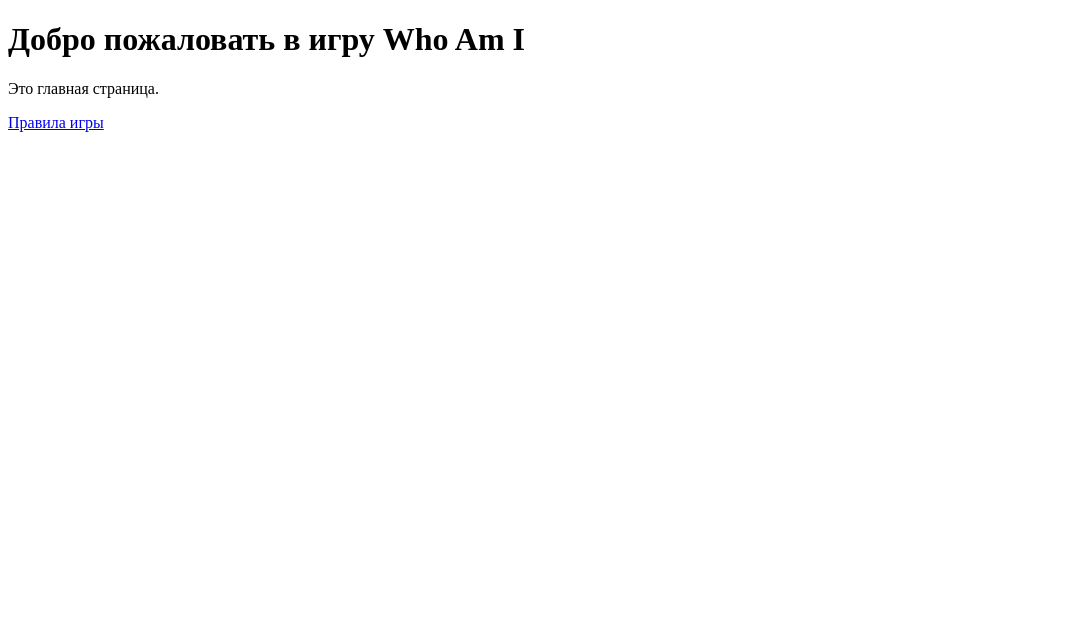
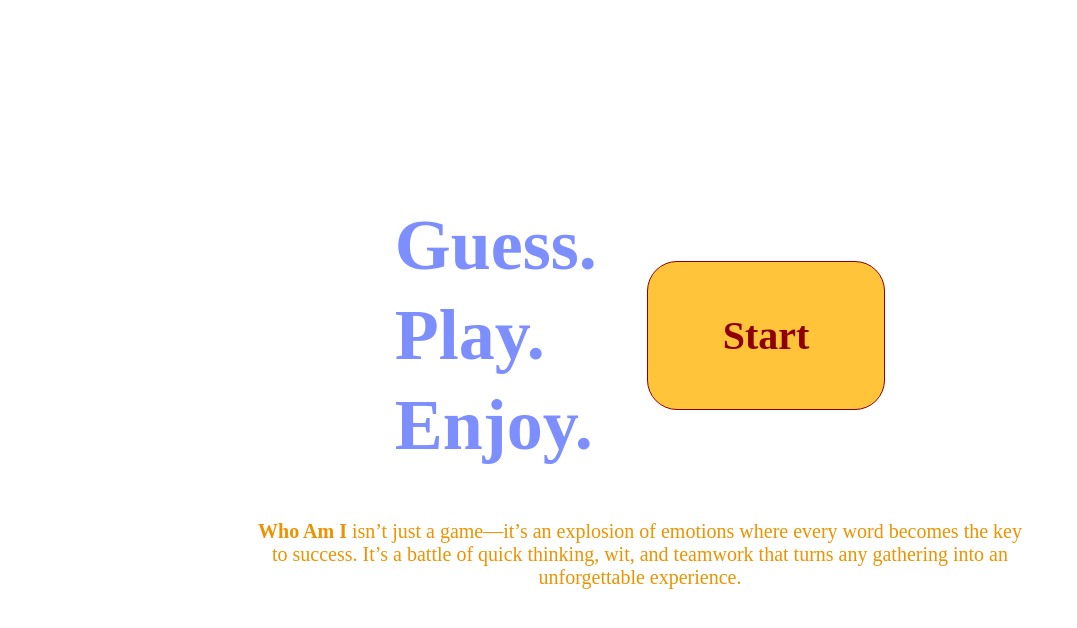
Before and after one commit to dorley174/whoami, a Next.js app: page / in a window 1280 px wide. Shown: the top 628 px of the page, without its empty margins (0-1077 px from the left). Built offline with nearby package versions, Linux system fonts and the light colour scheme.

Commit message:
feat: added start page

```diff
--- /dev/null
+++ b/src/css/styles.module.css
@@ -0,0 +1,70 @@
+.headertitle {
+    width: 60vw;
+
+    display: flex;
+    flex-direction: column;
+    justify-content: center;
+    align-items: center;
+
+    margin: 200px auto 0     auto;
+}
+
+.headersubtitle {
+    display: flex;
+    flex-direction: row;
+    flex-grow: 1;
+    justify-content: center;
+    align-items: center;
+}
+
+.playbutton {
+    border: 1px solid #8E0000;
+    border-radius: 30px;
+    padding: 10px 75px;
+
+    margin-left: 50px;
+
+    background-color: #FFC43A;
+    color: #8E0000;
+
+    text-decoration: none;
+    font-weight: 900;
+    font-size: 40px;
+}
+
+.headerdesc {
+    margin-top: 30px;
+    color: #ED9200;
+    font-size: 1.25rem;
+    text-align: center;
+}
+
+.playbutton:hover {
+
+}
+
+.headerspan {
+  color: #7D8EFF;
+  font-size: 3rem;
+  font-weight: 700;
+  line-height: 1.25;
+  text-align: center;
+
+}
+
+@media (min-width: 768px) {
+  .headerspan {
+    font-size: 3.75rem;
+    text-align: left;
+  }
+}
+
+@media (min-width: 1024px) {
+  .headerspan {
+    font-size: 4.5rem;
+  }
+}
+
+.block {
+    display: block;
+}
--- a/src/pages/index.tsx
+++ b/src/pages/index.tsx
@@ -1,14 +1,27 @@
 import React from 'react';
 import Link from 'next/link';
+import styles from "../css/styles.module.css"
 
 const HomePage: React.FC = () => {
   return (
     <main>
-      <h1>Добро пожаловать в игру Who Am I</h1>
-      <p>Это главная страница.</p>
-      <Link href="/rules">
-        Правила игры
-      </Link>
+      <div className={styles.headertitle}>
+        <div className={styles.headersubtitle}>
+          <div className={styles.headerspan}>
+            <span className={styles.block}>Guess.</span>
+            <span className={styles.block}>Play.</span>
+            <span className={styles.block}>Enjoy.</span>
+          </div>
+          <Link href="/menu" className={styles.playbutton}>
+            <p>Start</p>
+          </Link>
+        </div>
+        <div className={styles.headerdesc}>
+          <p><strong>Who Am I</strong>  isn’t just a game—it’s an explosion of emotions where every word becomes the key to success. It’s a battle of quick thinking, wit, and teamwork that turns any gathering into an unforgettable experience.</p>
+        </div>
+
+      </div>
+
     </main>
   );
 };
```
Also changed, not shown: src/components/header.tsx (+16 -0 lines), src/pages/menu.tsx (added, +12 -0 lines).
